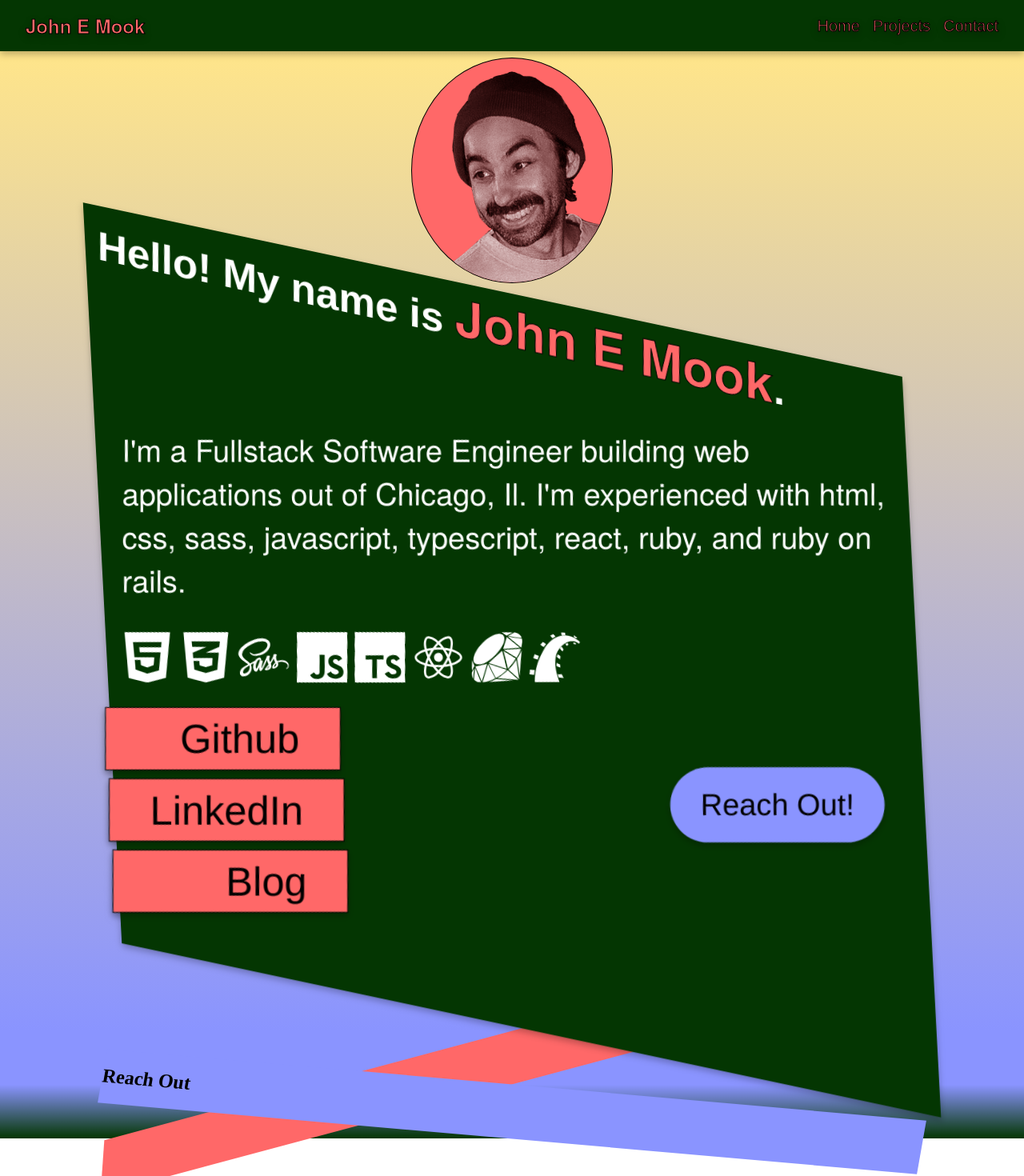
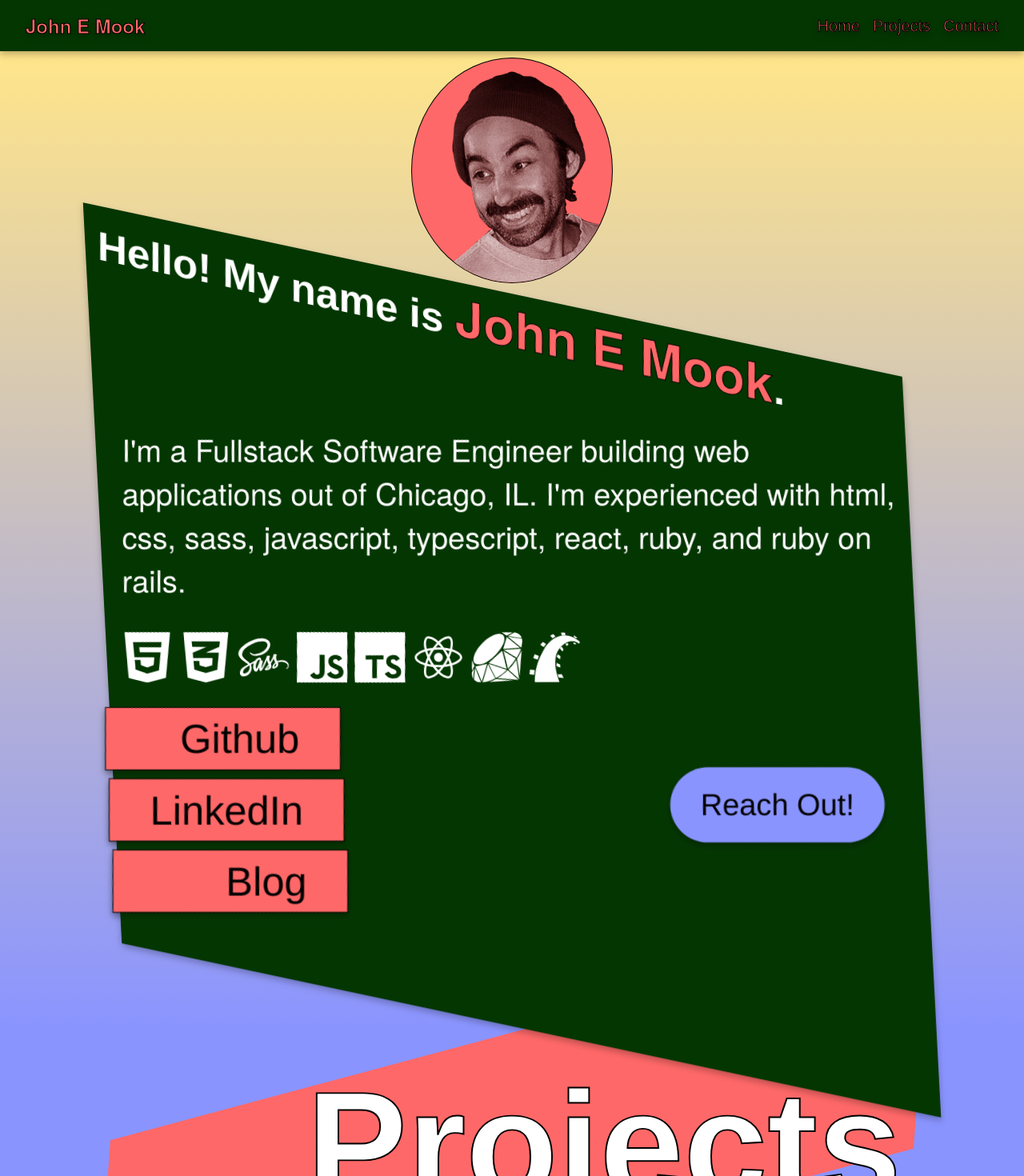
Before and after one commit to jedwardmook/react-portfolio, a React (Create React App) app: page / in a window 1280 px wide. Shown: the top 1470 px of the page at 80% size. Built offline with nearby package versions, Linux system fonts and the light colour scheme.

Commit message:
addressing feedback

```diff
--- a/src/components/Header.js
+++ b/src/components/Header.js
@@ -26,13 +26,13 @@ function Header() {
           navLinks={navLinks}
           style={styles.nav}
         />
-        <button onClick={handleOpen} className={styles.navbutton}><img src={isOpen? close: menu}/></button>
+        <button onClick={handleOpen} className={styles['nav-button']}><img src={isOpen? close : menu}/></button>
       </div>
       {isOpen&&
-      <div>
+      <div className={styles['mobile-active']}>
         <NavLinks
           navLinks={navLinks}
-          style={isOpen? styles.mobileopen : styles.mobileclosed}
+          style={isOpen? styles['mobile-open'] : styles['mobile-closed']}
           handleOpen={handleOpen}
         />
       </div>
--- a/src/components/Home.js
+++ b/src/components/Home.js
@@ -5,15 +5,13 @@ import socialLinks from '../assets/socials.js';
 
 function Home() {
 
-  console.log(technologiesArr)
-
   return (
     <section className={styles.home}>
       <img className={styles.me} src={me} alt='John Mook'/>
         <div className={styles.infodiv}>
           <h2 className={styles.hello}><strong>Hello!</strong> My name is <span>John E Mook</span>.</h2>
           <div className={styles.straightendiv}>
-          <p className={styles.about}>I&apos;m a Fullstack Software Engineer building web applications out of Chicago, Il. I&apos;m experienced with html, css, sass, javascript, typescript, react, ruby, and ruby on rails.</p>
+          <p className={styles.about}>I&apos;m a Fullstack Software Engineer building web applications out of Chicago, IL. I&apos;m experienced with html, css, sass, javascript, typescript, react, ruby, and ruby on rails.</p>
           {technologiesArr.map((obj) => {
             return <a key={obj.technology} href={obj.link}><img src={obj.icon} alt={obj.technology} className={styles.languagelink} /></a>
           })}
--- a/src/components/header.module.css
+++ b/src/components/header.module.css
@@ -1,5 +1,6 @@
 header {
   z-index: 2;
+
 
   a {
     font-family: var(--condensedblack-family);
@@ -26,7 +27,7 @@ header {
   font-family: var(--neue-family);
 }
 
-.navbutton {
+.nav-button {
   display: none;
 }
 
@@ -36,12 +37,18 @@ header {
   list-style-type: none;
 }
 
-.mobileclosed {
+.mobile-closed {
   display: none;
 }
 
-.mobileopen {
+.mobile-open {
   display: none;
+}
+
+.mobile-active {
+  position: absolute;
+  left: 0;
+  right: 0;
 }
 
 @media (width <= 466px){
@@ -49,7 +56,7 @@ header {
     display: none;
   }
 
-  .navbutton {
+  .nav-button {
     display: flex;
     background-color: transparent;
     border: none;
@@ -62,7 +69,7 @@ header {
     filter: var(--dropshadow);
   }
 
-  .mobileopen {
+  .mobile-open {
     display: block;
     list-style-type: none;
     text-align: right;
--- a/src/components/projects.module.css
+++ b/src/components/projects.module.css
@@ -16,6 +16,9 @@
     font-family: var(--condensedblack-family);
     transform: skew(4deg, 15deg);
     text-align: right;
-    margin-right: 1rem;
+    font-size: 15vw;
+    margin: 2rem 1rem;
+    -webkit-text-stroke: 2px black;
+    color: white;
   }
 }
```
Also changed, not shown: .eslintrc.js.
